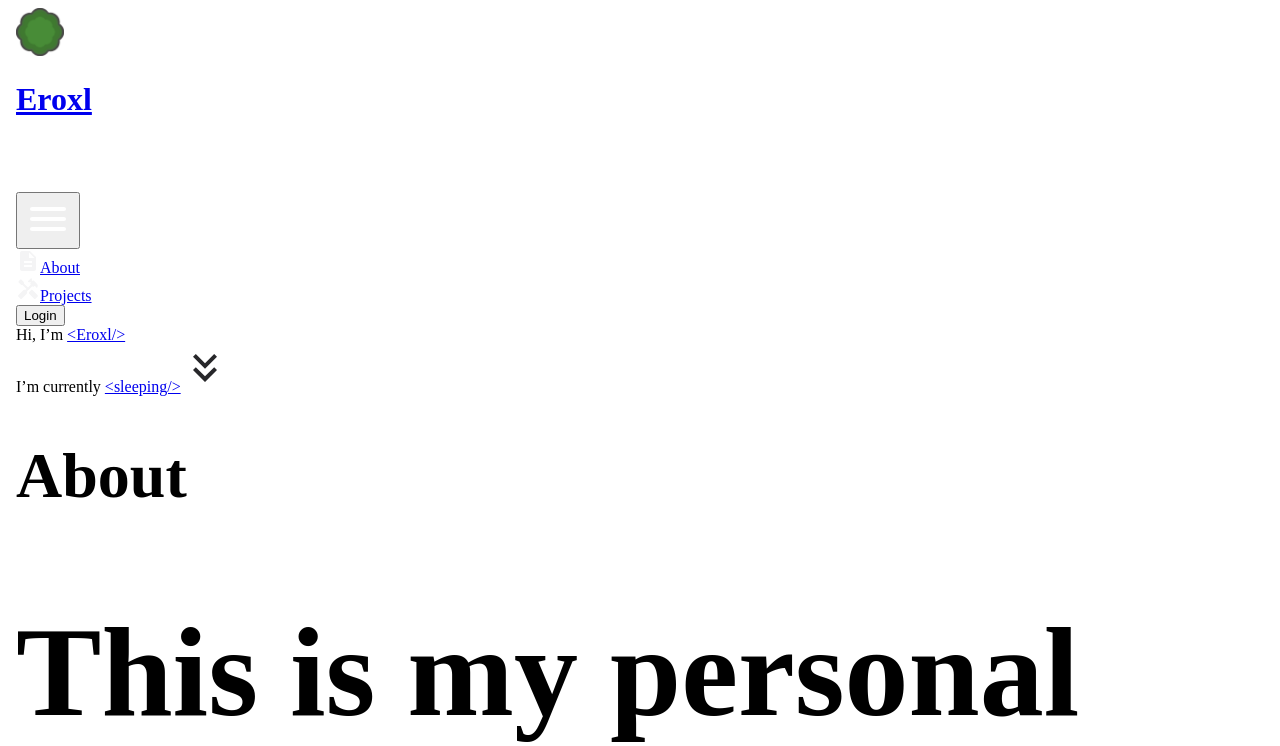
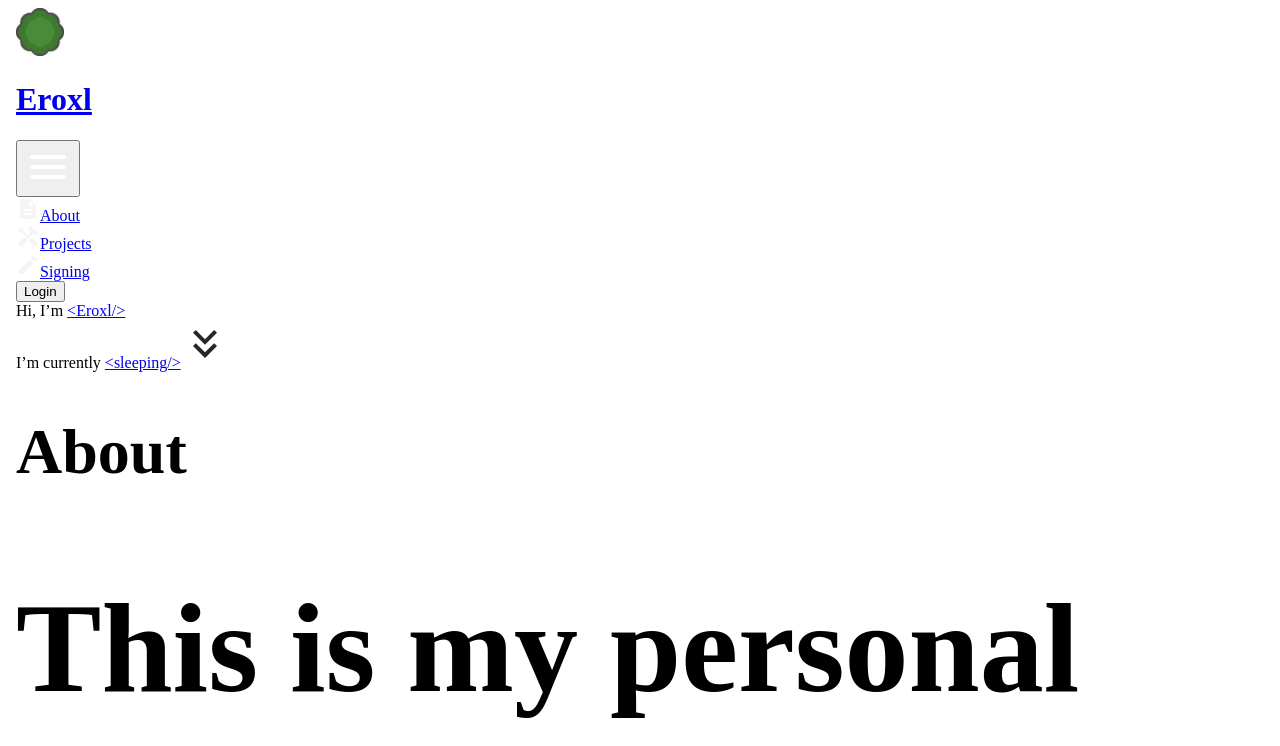
Before and after one commit to Eroxl/Personal-Website, a Next.js app in the folder src/frontend/: page / in a window 1280 px wide. Shown: the top 746 px of the page. Built offline with nearby package versions, Linux system fonts and the light colour scheme; no server answers.

Commit message:
[Frontend] Added Signing Outline
Added the outline for the signing portion of the webpage

```diff
--- a/src/frontend/src/components/NavigationBar.tsx
+++ b/src/frontend/src/components/NavigationBar.tsx
@@ -6,6 +6,7 @@ import shopIcon from '../public/svgs/store_icon.svg';
 import menuIcon from '../public/svgs/menu_icon.svg';
 import aboutIcon from '../public/svgs/about_icon.svg';
 import projectsIcon from '../public/svgs/projects_icon.svg';
+import signingIcon from '../public/svgs/signing_icon.svg';
 import LoginButton from './LoginButton';
 
 const NavigationBar = () => {
@@ -53,19 +54,6 @@ const NavigationBar = () => {
       <div
         className="pr-3 flex items-center h-full w-max gap-x-3 float-right relative"
       >
-        <a
-          id="Marketplace Button"
-          href="/marketplace#"
-          className="w-max h-full flex items-center active:opacity-90"
-        >
-          <Image
-            src={shopIcon}
-            id="Marketplace Button Icon"
-            alt="Marketplace Button Icon"
-            width={48}
-            height={48}
-          />
-        </a>
         <div
           ref={navigationMenu}
         >
@@ -84,7 +72,7 @@ const NavigationBar = () => {
             />
           </button>
           <div
-            className={`absolute top-16 right-14 w-full bg-gray-800 text-gray-50 text-2xl sm:text-xl font-bold rounded-b-md ${isNavigationMenuActive ? '' : 'hidden'}`}
+            className={`absolute top-16 right-14 w-max bg-gray-800 text-gray-50 text-2xl sm:text-xl font-bold rounded-b-md ${isNavigationMenuActive ? '' : 'hidden'}`}
           >
             <div className="w-full flex gap-2 pl-1 bg-gray-900 active:opacity-70">
               <Image src={aboutIcon} />
@@ -93,6 +81,10 @@ const NavigationBar = () => {
             <div className="w-full flex gap-2 pl-1 active:opacity-70">
               <Image src={projectsIcon} />
               <a href="/#projects" className="w-full block">Projects</a>
+            </div>
+            <div className="w-full flex gap-2 pl-1 bg-gray-900 active:opacity-70">
+              <Image src={signingIcon} />
+              <a href="/#signing" className="w-full block">Signing</a>
             </div>
           </div>
         </div>
--- a/src/frontend/src/components/home/AboutMessage.tsx
+++ b/src/frontend/src/components/home/AboutMessage.tsx
@@ -15,21 +15,12 @@ const AboutMessage = () => (
         <br />
         <br />
       </h1>
-      - Claiming Text
+      - Signing This Page
       <br />
       <h1 className="sm:text-2xl text-xl sm:px-5 px-0 pl-5">
-        You&rsquo;ll notice small icons in the bottom left of most of the text on this page. If you
-        sign in with github those will switch to a small green + sign (or at least the ones that
-        haven&rsquo;t already been claimed) you can then press the plus button to add that text to
-        your account your profile photo will be placed besides the text for all users.
-      </h1>
-      <br />
-      - Trading Text
-      <br />
-      <h1 className="sm:text-2xl text-xl sm:px-5 px-0 pl-5">
-        The large store icon on the topbar will take you to the&ensp;
-        <a href="/marketplace" target="_blank" rel="noopener noreferrer" className="underline text-blue-400">marketplace</a>
-        &ensp;where you can trade portions of this website with other users.
+        If you scroll down to the button while your logged in you&rsquo; be able to sign this
+        website by following the instructions at the bottom. This will add your profile picture
+        to the footer forever.
       </h1>
       <br />
       - Activity Monitor
--- /dev/null
+++ b/src/frontend/src/components/home/Signing.tsx
@@ -0,0 +1,9 @@
+import React from 'react';
+
+const SigningPage = () => (
+  <div className="font-bold text-gray-800">
+    <h1 className="sm:text-6xl text-5xl">Signing</h1>
+  </div>
+);
+
+export default SigningPage;
--- a/src/frontend/src/pages/index.tsx
+++ b/src/frontend/src/pages/index.tsx
@@ -3,6 +3,7 @@ import React from 'react';
 import HelloMessage from '../components/home/HelloMessage';
 import AboutMessage from '../components/home/AboutMessage';
 import ProjectsPage from '../components/home/Projects';
+import SigningPage from '../components/home/Signing';
 import Spacer from '../components/home/Spacer';
 
 const MainPage = () => (
@@ -12,6 +13,8 @@ const MainPage = () => (
     <AboutMessage />
     <Spacer id="projects" />
     <ProjectsPage />
+    <Spacer id="signing" />
+    <SigningPage />
     <Spacer />
   </div>
 );
```
Also changed, not shown: src/frontend/src/public/svgs/signing_icon.svg (added).
